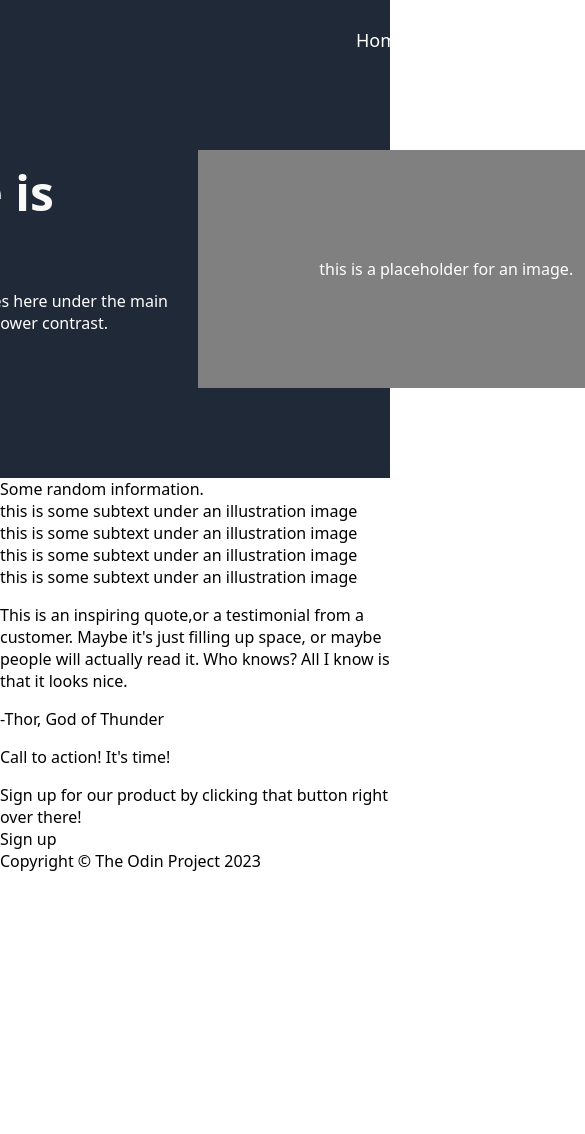
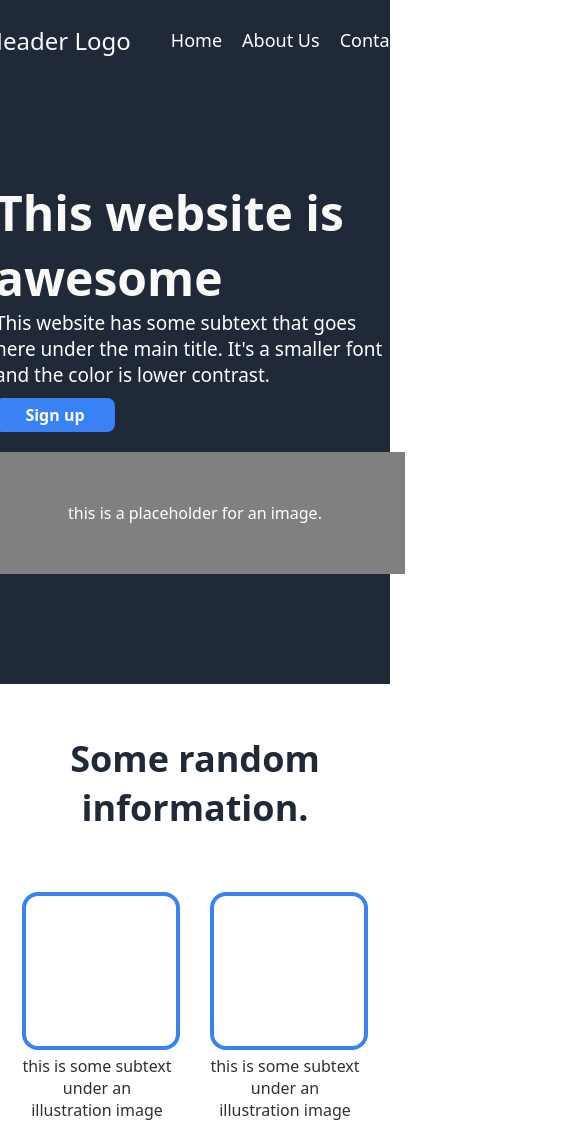
Before and after one commit to Zabed-Iftekhar/landing-page, a plain HTML site: page index.html in a window 390 px wide. Shown: the top 1134 px of the page, 585 px wide, since content can reach past the window. Before the commit the page ends 872 px from the top, so only its background shows below. Drawn offline with Linux system fonts and the light colour scheme.

Commit message:
Add styling for 4 new containers
- Updated the styling for the random -info , comment-container ,sign-up and footer .
- Placeholder image container overflow when width is fixed. Restrict using width and use flex-wrap.
- Use color: white in container texts . #1F2937 is too light for text to appear in the final landing page.
- Incorporate media query to make the website visually appealing in smaller screens.

```diff
--- a/styles.css
+++ b/styles.css
@@ -1,5 +1,3 @@
-/* style */
-
 /* style */
 body{
     font-family: system-ui, -apple-system, BlinkMacSystemFont, 'Segoe UI', Roboto, Oxygen, Ubuntu, Cantarell, 'Open Sans', 'Helvetica Neue', sans-serif;
@@ -16,11 +14,14 @@ body{
     justify-content: center;
 
 
+
 }
 
 .logo-size{
     color: #F9FAF8;
     font-size: 24px;
+
+
 
 
 }
@@ -31,6 +32,7 @@ body{
     font-size: 18px;
     color: #E5E7EB;
     gap:20px;
+
 
 }
 
@@ -45,10 +47,12 @@ a:visited{
 }
 .mini-container1{
     display:flex;
-
-    justify-content: space-around;
+    justify-content: space-between;
     align-items: center;
     flex-wrap: wrap;
+
+
+
 
 }
 .mini-container2{
@@ -57,40 +61,55 @@ a:visited{
     display: flex;
     flex-direction: column;
     padding:10px;
+    width: 400px;
+
+
+
 
 }
 .medium-container{
     padding:5px;
 
     display:flex;
-    flex:1;
-    gap:5px;
-    width: 1000px;
+    padding:20px;
+    gap:10px;
+    padding-top: 100px;
+    padding-bottom:100px;
     justify-self: center;
     flex-wrap: wrap;
-    padding: 80px;
+
 
 }
 
 .img-container{
+    color: white;
     display: flex;
     flex:1;
     background-color:grey ;
     justify-content: center;
     align-items: center;
     flex-wrap: wrap;
-    padding:10px;
+    padding:50px;
+    width:300px;
+
 }
 
 .website-subheader{
     font-size: 48px;
     color: #F9FAF8;
     font-weight: bold;
+
+
 }
 
+.subtext{
+    width: 400px;
+    font-size: 19px;
+}
 .blue{
     background-color:#3882F6 ;
-    color: #F9FAF8;
+    color:white;
+    font-weight: bold;
     border-radius: 0.5em;
     display: block;
     padding:6px 10px;
@@ -98,3 +117,144 @@ a:visited{
     text-align: center;
     margin-top: 10px;
 }
+
+.random-info{
+    display:flex;
+    justify-content: center;
+    text-align: center;
+    color: #1F2937;
+    font-weight: bold;
+    font-size: 36px;
+
+    padding-top: 50px;
+    padding-bottom: 50px;
+}
+
+.empty-container{
+
+    display:flex;
+    justify-content: center;
+    flex-wrap:wrap;
+    gap:10px;
+
+    padding-bottom: 100px;
+
+}
+
+.empty-boxes{
+    display:flex;
+    flex-direction: column;
+
+    padding: 10px;
+    justify-content: center;
+}
+.box{
+    border:4px solid#3882F6;
+    width: 150px;
+    height: 150px;
+    border-radius: 1em;
+
+
+}
+
+.quote-text{
+
+    padding-top:5px;
+    text-align: center;
+    display: flex;
+    width:150px;
+    color:rgb(51, 47, 47);
+
+}
+
+.comment-container{
+    background-color: #E5E7EB;
+    display:flex;
+    justify-content: center;
+}
+
+.smaller-commentbox{
+    width: 800px;
+
+    padding-top: 100px;
+    padding-bottom: 100px;
+}
+.comment{
+    font-size:36px;
+    font-weight: lighter;
+    font-style: italic;
+    color: #1F2937;
+
+}
+.right-alignment{
+
+    display: flex;
+    justify-content: flex-end;
+    text-align: right;
+    font-weight: bold;
+    font-size:25px;
+    margin-right: 5px;
+
+}
+
+.blue-container{
+    margin: 100px;
+    padding:30px;
+    background-color: #3882F6;
+    color: white;
+    display:flex;
+    gap:10px;
+    justify-content: center;
+    align-items: center;
+    border-radius:0.5em;
+}
+
+.big-text{
+    font-size: 24px;
+    font-weight: bold;
+}
+
+.sign-up{
+
+    border:2px solid white;
+    color:white;
+    font-weight: bold;
+    border-radius: 0.5em;
+    display: block;
+    padding:6px 10px;
+    width:100px;
+    text-align: center;
+
+}
+
+.smaller-blue-container{
+
+    width:600px;
+}
+
+.footer{
+
+
+
+    background-color: #1F2937;
+    color:white;
+
+}
+
+.footer{
+
+    display: flex;
+    align-self: center;
+    padding: 40px;
+    justify-content: center;
+    text-align: center;
+
+
+}
+
+@media all and (max-width:600px){
+    .mini-container1{
+        justify-content: center;
+        align-items: center;
+    }
+}
```
